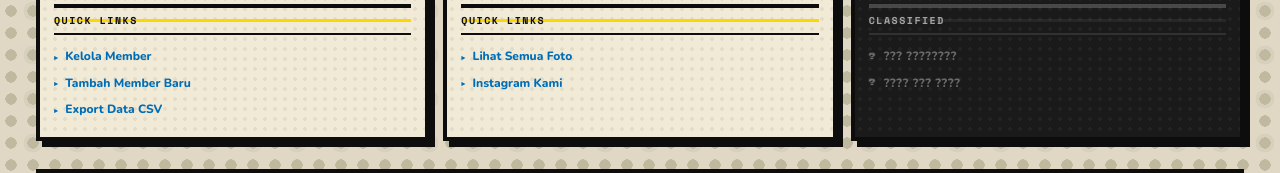
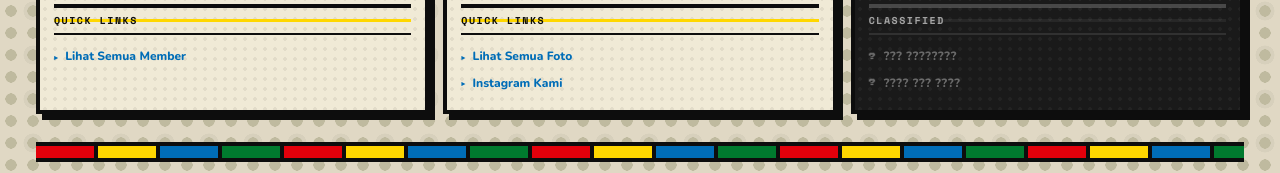
Before and after one commit to zevtiffany/Fruttein, a website: page index.html in a window 1280 px wide. Shown: the part 2750-2923 px from the top of the page. Drawn offline with nearby package versions, Linux system fonts and the light colour scheme; no server answers.

Commit message:
refactor: consolidate member management links into a single entry in the footer

```diff
--- a/index.html
+++ b/index.html
@@ -190,9 +190,7 @@
           <div class="quick-links">
             <strong>QUICK LINKS</strong>
             <ul>
-              <li><a href="javascript:void(0)" onclick="openModal('membersModal')">Kelola Member</a></li>
-              <li><a href="javascript:void(0)" onclick="openModal('membersModal')">Tambah Member Baru</a></li>
-              <li><a href="javascript:void(0)" onclick="exportMembers()">Export Data CSV</a></li>
+              <li><a href="javascript:void(0)" onclick="openModal('membersModal')">Lihat Semua Member</a></li>
             </ul>
           </div>
         </div>
```
